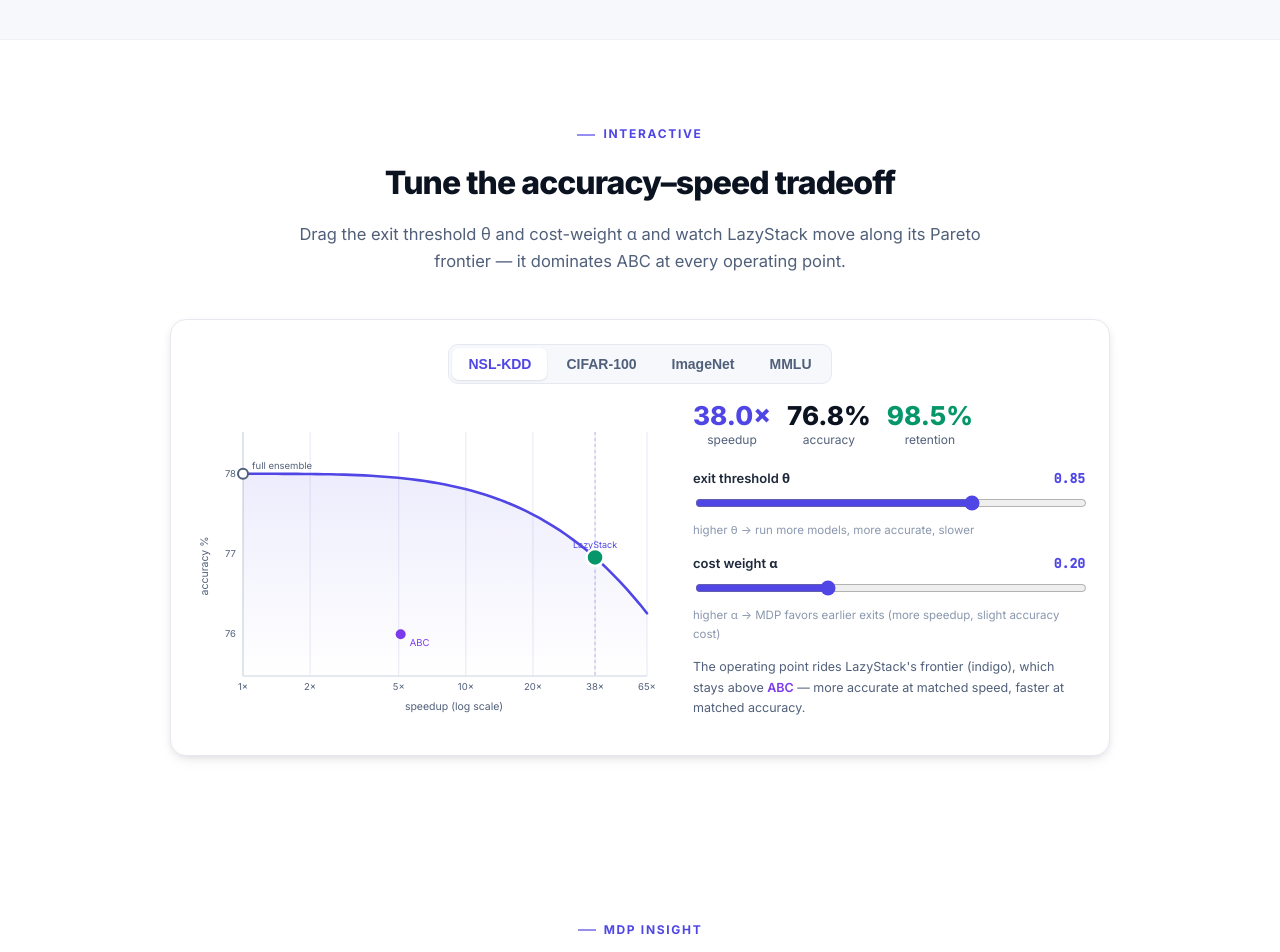
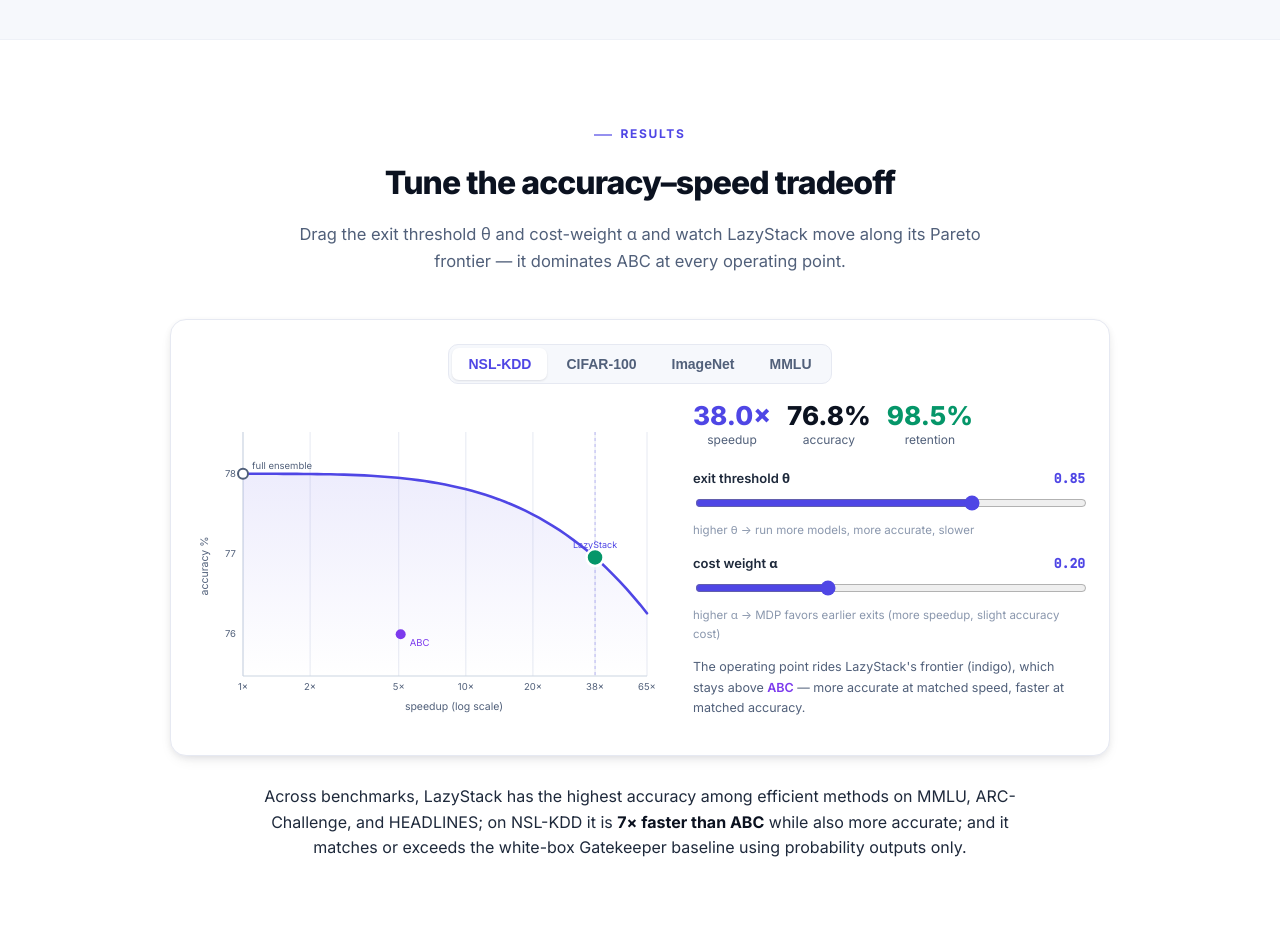
Before and after one commit to ashwincolaco/lazystack, a React (Vite) app: page / in a window 1280 px wide. Shown: the part 1780-2732 px from the top of the page. Built offline with nearby package versions, Linux system fonts and the light colour scheme.

Commit message:
Remove redundant 'Results at a glance' stat chips (dup of hero + scale); fold the per-dataset takeaway under the Pareto playground (now 'Results'); fix nav link

```diff
--- a/src/App.jsx
+++ b/src/App.jsx
@@ -90,9 +90,14 @@ export default function App() {
       <section id="demo">
         <div className="wrap">
           <Reveal>
-            <Head eyebrow="Interactive" title="Tune the accuracy–speed tradeoff"
+            <Head eyebrow="Results" title="Tune the accuracy–speed tradeoff"
               sub="Drag the exit threshold θ and cost-weight α and watch LazyStack move along its Pareto frontier — it dominates ABC at every operating point." />
             <Playground />
+            <p className="prose" style={{ marginTop: 28, fontSize: 16, textAlign: 'center' }}>
+              Across benchmarks, LazyStack has the highest accuracy among efficient methods on MMLU, ARC-Challenge, and
+              HEADLINES; on NSL-KDD it is <b>7× faster than ABC</b> while also more accurate; and it matches or exceeds
+              the white-box Gatekeeper baseline using probability outputs only.
+            </p>
           </Reveal>
         </div>
       </section>
@@ -140,25 +145,6 @@ export default function App() {
         </div>
       </section>
 
-      {/* RESULTS */}
-      <section id="results">
-        <div className="wrap">
-          <Reveal>
-            <Head eyebrow="Results" title="Results at a glance" />
-            <div className="stats">
-              <div className="stat"><div className="num">38×</div><div className="lbl">speedup on NSL-KDD (vs full ensemble)</div></div>
-              <div className="stat"><div className="num">97%+</div><div className="lbl">accuracy retention across 8 benchmarks</div></div>
-              <div className="stat"><div className="num">3–8</div><div className="lbl">trajectories cover 95%+ of inputs</div></div>
-            </div>
-            <p className="prose" style={{ marginTop: 30, fontSize: 16 }}>
-              LazyStack achieves the highest accuracy among efficient methods on MMLU, ARC-Challenge, and HEADLINES;
-              on NSL-KDD it is 7× faster than ABC while also more accurate; and it matches or exceeds the white-box
-              Gatekeeper baseline using probability outputs only.
-            </p>
-          </Reveal>
-        </div>
-      </section>
-
       {/* BIBTEX */}
       <section className="section-soft" id="bibtex">
         <div className="wrap">
--- a/src/components/NavBar.jsx
+++ b/src/components/NavBar.jsx
@@ -3,10 +3,9 @@ import Icon from './Icon'
 
 const LINKS = [
   ['abstract', 'Abstract'],
-  ['demo', 'Demo'],
+  ['demo', 'Results'],
   ['method', 'Method'],
   ['scale', 'Why it scales'],
-  ['results', 'Results'],
 ]
 
 export default function NavBar({ paperUrl }) {
```
